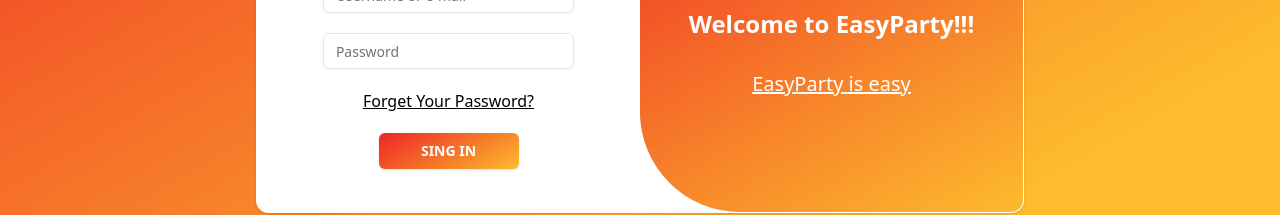
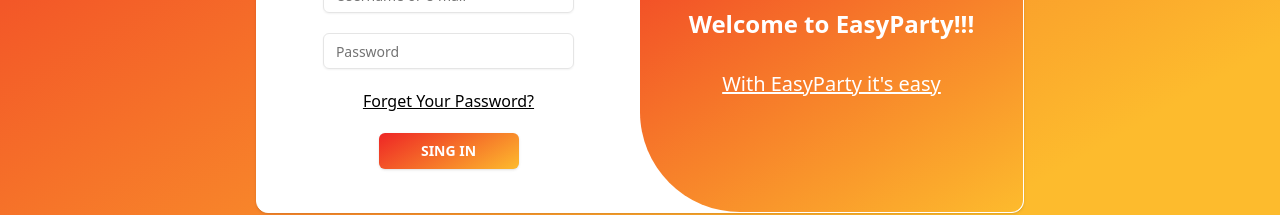
Before and after one commit to JohannFritzke/EasyParty, a React (Vite) app: page / in a window 1280 px wide. Shown: the part 387-602 px from the top of the page. Built offline with nearby package versions, Linux system fonts and the light colour scheme.

Commit message:
LoginPage
Apenas mudança no texto exibido.

```diff
--- a/src/pages/LoginPage.tsx
+++ b/src/pages/LoginPage.tsx
@@ -33,7 +33,7 @@
         <CardContent className="text-white bg-easy w-full rounded-r-xl rounded-l-[100px] flex flex-col items-center gap-[30px]">
           <img src={logo} alt="" className="w-[40%] mt-[30px]" />
           <h1 className="font-bold text-2xl">Welcome to EasyParty!!!</h1>
-          <p className="text-xl underline">EasyParty is easy</p>
+          <p className="text-xl underline">With EasyParty it's easy</p>
         </CardContent>
       </Card>
     </div>
```
